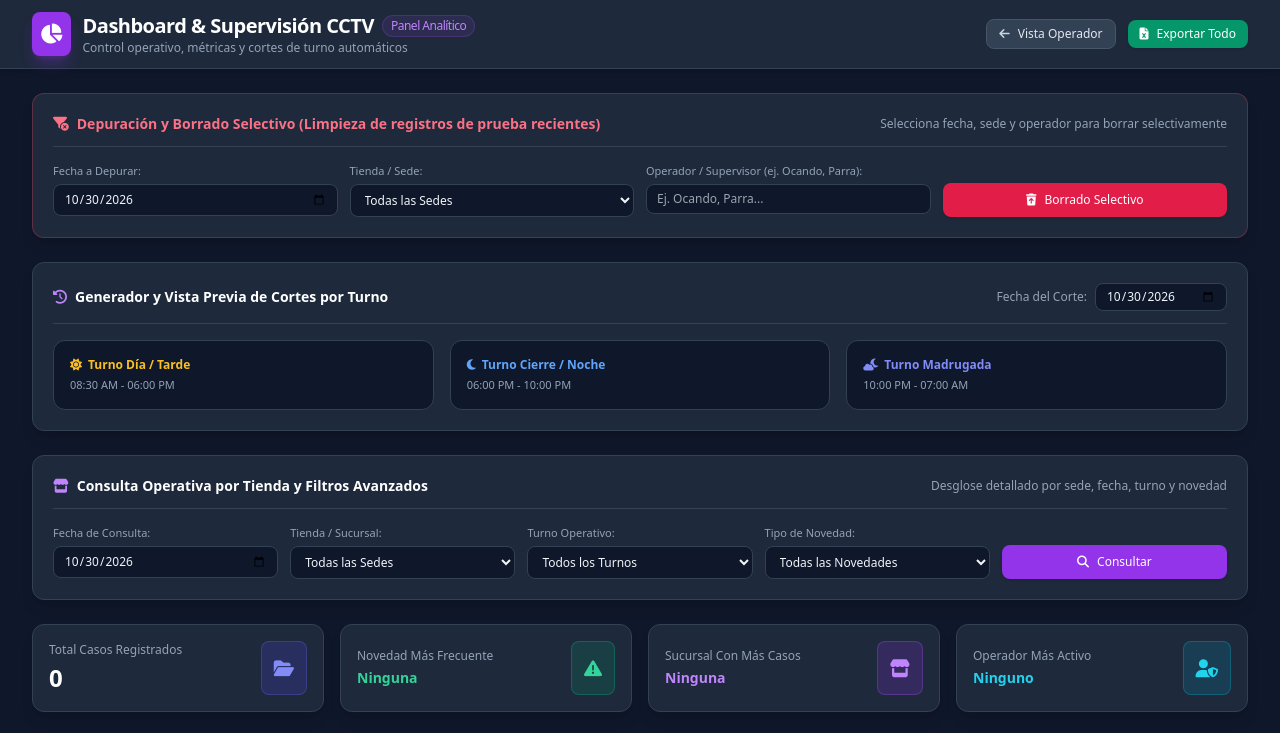
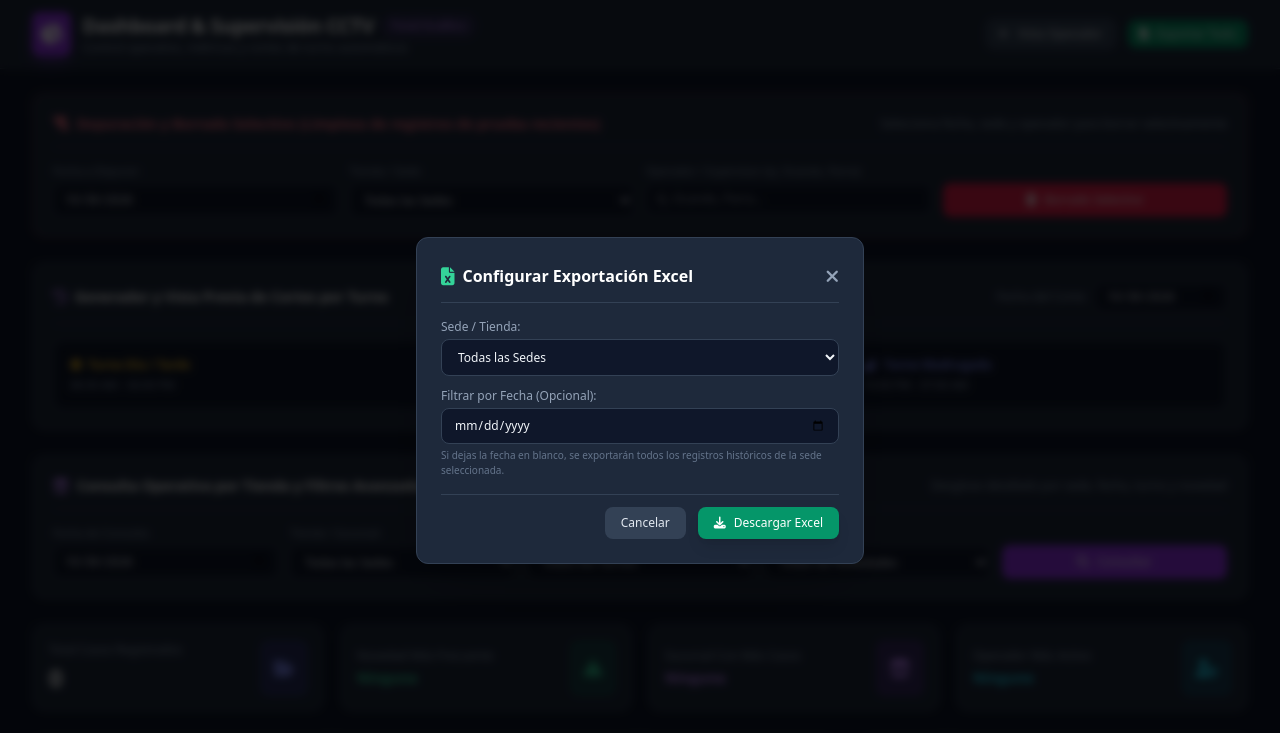
Before and after one commit to SkyNet7k/registro-cctv, a website: page admin.html in a window 1280 px wide. Both pictures are taken after a click on the button "Exportar Todo". Shown: the top 733 px of the page. Drawn offline with nearby package versions, Linux system fonts and the light colour scheme; no server answers.

Commit message:
Se agrega modal de exportacion por Sede y Fecha en panel admin

```diff
--- a/admin.html
+++ b/admin.html
@@ -32,7 +32,7 @@
         <a href="index.html" class="flex items-center gap-2 px-3 py-1.5 text-xs font-medium bg-slate-700 hover:bg-slate-600 text-slate-200 rounded-lg border border-slate-600 transition">
           <i class="fa-solid fa-arrow-left text-slate-300"></i> Vista Operador
         </a>
-        <button id="btnExportExcel" class="flex items-center gap-2 px-3 py-1.5 text-xs font-medium bg-emerald-600 hover:bg-emerald-500 text-white rounded-lg shadow transition">
+        <button onclick="abrirModalExportarExcel()" class="flex items-center gap-2 px-3 py-1.5 text-xs font-medium bg-emerald-600 hover:bg-emerald-500 text-white rounded-lg shadow transition">
           <i class="fa-solid fa-file-excel"></i> Exportar Todo
         </button>
       </div>
@@ -41,7 +41,7 @@
 
   <main class="flex-1 max-w-7xl w-full mx-auto px-4 sm:px-6 lg:px-8 py-6 space-y-6">
 
-    <!-- SECCIÓN DE DEPURACIÓN Y BORRADO SELECTIVO (NUEVO) -->
+    <!-- SECCIÓN DE DEPURACIÓN Y BORRADO SELECTIVO -->
     <div class="bg-slate-800 border border-rose-500/30 rounded-xl p-5 shadow-lg space-y-4">
       <div class="flex flex-col sm:flex-row items-start sm:items-center justify-between border-b border-slate-700 pb-3 gap-3">
         <h3 class="text-sm font-semibold text-rose-400 flex items-center gap-2">
@@ -280,6 +280,44 @@
 
   </main>
 
+  <!-- Modal de Configuración de Exportación Excel (NUEVO) -->
+  <div id="exportExcelModal" class="fixed inset-0 bg-black/75 backdrop-blur-sm z-50 flex items-center justify-center p-4 hidden">
+    <div class="bg-slate-800 border border-slate-700 rounded-xl max-w-md w-full p-6 shadow-2xl space-y-4">
+      <div class="flex items-center justify-between border-b border-slate-700 pb-3">
+        <h3 class="text-base font-semibold text-white flex items-center gap-2">
+          <i class="fa-solid fa-file-excel text-emerald-400 text-lg"></i> Configurar Exportación Excel
+        </h3>
+        <button onclick="cerrarModalExportarExcel()" class="text-slate-400 hover:text-white transition">
+          <i class="fa-solid fa-xmark text-lg"></i>
+        </button>
+      </div>
+
+      <div class="space-y-3">
+        <div>
+          <label class="block text-xs text-slate-400 mb-1">Sede / Tienda:</label>
+          <select id="exportStoreSelect" class="w-full bg-slate-900 border border-slate-700 rounded-lg px-3 py-2 text-xs text-slate-100 focus:outline-none focus:ring-2 focus:ring-emerald-500">
+            <option value="ALL">Todas las Sedes</option>
+          </select>
+        </div>
+
+        <div>
+          <label class="block text-xs text-slate-400 mb-1">Filtrar por Fecha (Opcional):</label>
+          <input type="date" id="exportDateInput" class="w-full bg-slate-900 border border-slate-700 rounded-lg px-3 py-2 text-xs text-slate-100 focus:outline-none focus:ring-2 focus:ring-emerald-500">
+          <p class="text-[10px] text-slate-500 mt-1">Si dejas la fecha en blanco, se exportarán todos los registros históricos de la sede seleccionada.</p>
+        </div>
+      </div>
+
+      <div class="flex items-center justify-end gap-3 pt-3 border-t border-slate-700">
+        <button onclick="cerrarModalExportarExcel()" class="px-4 py-2 bg-slate-700 hover:bg-slate-600 text-slate-200 rounded-lg text-xs font-medium transition">
+          Cancelar
+        </button>
+        <button onclick="ejecutarExportacionExcelPersonalizada()" class="flex items-center gap-2 px-4 py-2 bg-emerald-600 hover:bg-emerald-500 text-white rounded-lg text-xs font-medium transition shadow-lg">
+          <i class="fa-solid fa-download"></i> Descargar Excel
+        </button>
+      </div>
+    </div>
+  </div>
+
   <!-- Modal de Vista Previa de Turno -->
   <div id="shiftModal" class="fixed inset-0 bg-black/70 backdrop-blur-sm z-50 flex items-center justify-center p-4 hidden">
     <div class="bg-slate-800 border border-slate-700 rounded-xl max-w-2xl w-full p-6 shadow-2xl space-y-4">
--- a/admin.js
+++ b/admin.js
@@ -21,7 +21,6 @@ const adminTableBody = document.getElementById('adminTableBody');
 const adminEmptyState = document.getElementById('adminEmptyState');
 const adminSearchInput = document.getElementById('adminSearchInput');
 const adminTableCount = document.getElementById('adminTableCount');
-const btnExportExcel = document.getElementById('btnExportExcel');
 const btnClearAll = document.getElementById('btnClearAll');
 const txtFileInput = document.getElementById('txtFileInput');
 const shiftDateInput = document.getElementById('shiftDateInput');
@@ -949,14 +948,75 @@ if (btnClearAll) {
   });
 }
 
-if (btnExportExcel) {
-  btnExportExcel.addEventListener('click', () => {
+// --- NUEVAS FUNCIONES PARA EL MODAL DE EXPORTACIÓN EXCEL ---
+
+function abrirModalExportarExcel() {
+  const modal = document.getElementById('exportExcelModal');
+  const dateInput = document.getElementById('exportDateInput');
+  const storeSelect = document.getElementById('exportStoreSelect');
+
+  if (!modal) return;
+
+  // Poblar el selector de tiendas si tiene solo la opción por defecto
+  if (storeSelect && storeSelect.options.length <= 1) {
+    for (const [groupName, storeList] of Object.entries(STORE_GROUPS)) {
+      const optGroup = document.createElement('optgroup');
+      optGroup.label = groupName;
+      storeList.forEach(store => {
+        const option = document.createElement('option');
+        option.value = store;
+        option.textContent = store;
+        optGroup.appendChild(option);
+      });
+      storeSelect.appendChild(optGroup);
+    }
+  }
+
+  if (dateInput && !dateInput.value) {
+    dateInput.value = '';
+  }
+
+  modal.classList.remove('hidden');
+}
+
+function cerrarModalExportarExcel() {
+  const modal = document.getElementById('exportExcelModal');
+  if (modal) modal.classList.add('hidden');
+}
+
+function ejecutarExportacionExcelPersonalizada() {
+  const storeFilter = document.getElementById('exportStoreSelect').value;
+  const dateFilter = document.getElementById('exportDateInput').value;
+
   if (adminCases.length === 0) {
-      alert('No hay registros para exportar.');
+    alert('No hay registros en la base de datos para exportar.');
     return;
   }
 
-    const dataFormatted = adminCases.map((c, index) => ({
+  // Filtrar los casos según la sede y fecha seleccionadas en el modal
+  let casosAExportar = adminCases.filter(c => {
+    let cumpleTienda = true;
+    let cumpleFecha = true;
+
+    if (storeFilter !== 'ALL') {
+      cumpleTienda = (c.store || '').trim().toLowerCase() === storeFilter.trim().toLowerCase();
+    }
+
+    if (dateFilter) {
+      const caseDate = (c.createdAt || c.created_at || '').slice(0, 10);
+      cumpleFecha = caseDate === dateFilter;
+    }
+
+    return cumpleTienda && cumpleFecha;
+  });
+
+  if (casosAExportar.length === 0) {
+    alert('No hay registros que coincidan con los filtros seleccionados para exportar.');
+    return;
+  }
+
+  // Mapear los datos limpios para la hoja de Excel
+  const dataFormatted = casosAExportar.map((c, index) => ({
     "N°": index + 1,
     "Tienda / Sucursal": c.store || 'N/A',
     "Operador CCTV": c.operator || 'Operador',
@@ -970,6 +1030,13 @@ if (btnExportExcel) {
   const workbook = XLSX.utils.book_new();
   const wsDetails = XLSX.utils.json_to_sheet(dataFormatted);
   XLSX.utils.book_append_sheet(workbook, wsDetails, "Novedades CCTV");
-    XLSX.writeFile(workbook, `Reporte_Ejecutivo_CCTV_${new Date().toISOString().slice(0,10)}.xlsx`);
-  });
+
+  // Nombrar el archivo dinámicamente según los filtros elegidos
+  let nombreArchivo = `Reporte_CCTV`;
+  if (storeFilter !== 'ALL') nombreArchivo += `_${storeFilter.replace(/\s+/g, '_')}`;
+  if (dateFilter) nombreArchivo += `_${dateFilter}`;
+  nombreArchivo += `.xlsx`;
+
+  XLSX.writeFile(workbook, nombreArchivo);
+  cerrarModalExportarExcel();
 }
```
Lines whose indentation alone changed are shown as unchanged.
